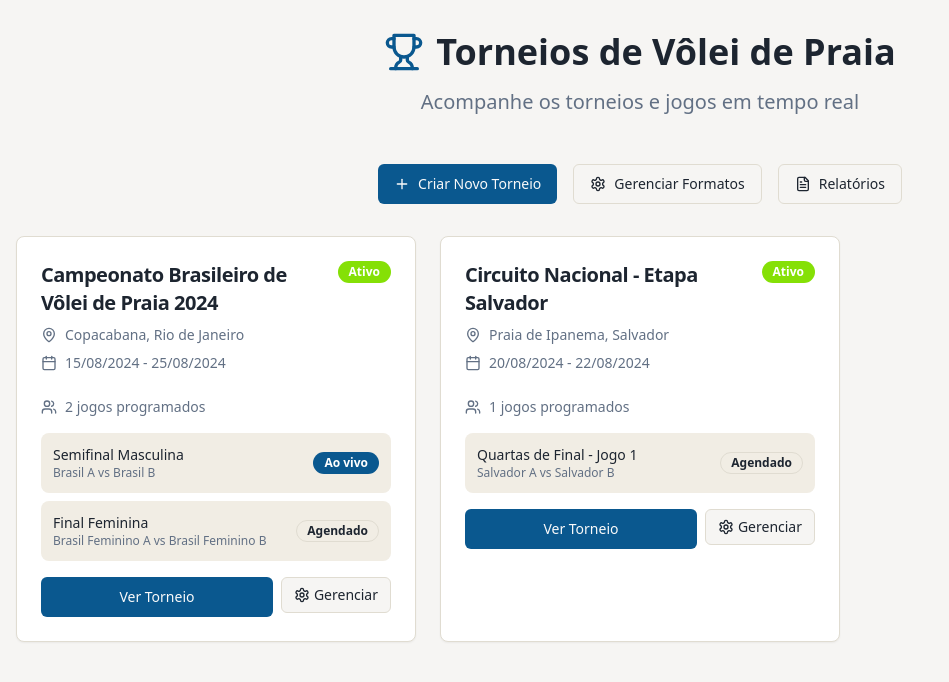
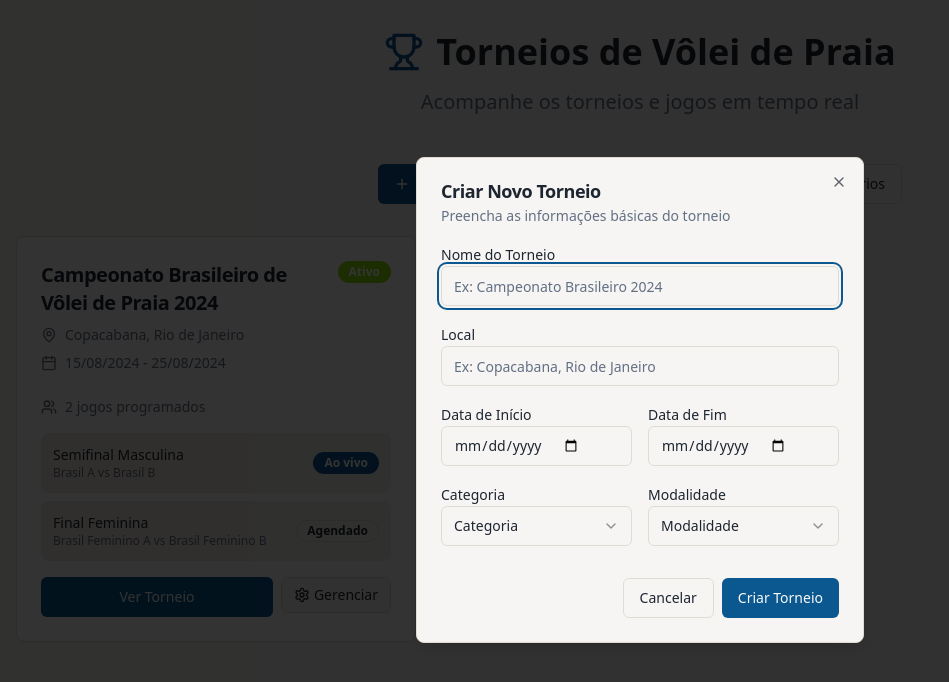
Before and after one commit to Markinjr92/beach-rally-referee, a React (Vite) app: page /tournaments in a window 1280 px wide. Both pictures are taken after a click on the button "Criar Novo Torneio". Shown: the top 682 px of the page, without its empty margins (0-949 px from the left). Built offline with nearby package versions, Linux system fonts and the light colour scheme.

Commit message:
Add tournament creation modal
Implement a modal for creating new tournaments when the "Create New Tournament" button is clicked.

```diff
--- a/src/pages/TournamentList.tsx
+++ b/src/pages/TournamentList.tsx
@@ -1,11 +1,25 @@
 import { Card, CardContent, CardDescription, CardHeader, CardTitle } from "@/components/ui/card";
 import { Badge } from "@/components/ui/badge";
 import { Button } from "@/components/ui/button";
+import { Dialog, DialogContent, DialogDescription, DialogHeader, DialogTitle, DialogTrigger } from "@/components/ui/dialog";
+import { Input } from "@/components/ui/input";
+import { Label } from "@/components/ui/label";
+import { Select, SelectContent, SelectItem, SelectTrigger, SelectValue } from "@/components/ui/select";
 import { Calendar, MapPin, Users, Trophy, Plus, Settings, FileText } from "lucide-react";
 import { Link } from "react-router-dom";
 import { mockTournaments } from "@/data/mockData";
+import { useState } from "react";
 
 export default function TournamentList() {
+  const [showCreateDialog, setShowCreateDialog] = useState(false);
+  const [formData, setFormData] = useState({
+    name: '',
+    location: '',
+    startDate: '',
+    endDate: '',
+    category: '',
+    modality: ''
+  });
   // Show only tournaments with active or scheduled games
   const activeTournaments = mockTournaments.filter(
     tournament => tournament.status === 'active' &&
@@ -27,10 +41,106 @@ export default function TournamentList() {
 
         {/* Tournament Management Actions */}
         <div className="mb-8 flex flex-wrap gap-4 justify-center">
-          <Button className="flex items-center gap-2">
-            <Plus size={20} />
-            Criar Novo Torneio
-          </Button>
+          <Dialog open={showCreateDialog} onOpenChange={setShowCreateDialog}>
+            <DialogTrigger asChild>
+              <Button className="flex items-center gap-2">
+                <Plus size={20} />
+                Criar Novo Torneio
+              </Button>
+            </DialogTrigger>
+            <DialogContent className="max-w-md">
+              <DialogHeader>
+                <DialogTitle>Criar Novo Torneio</DialogTitle>
+                <DialogDescription>
+                  Preencha as informações básicas do torneio
+                </DialogDescription>
+              </DialogHeader>
+              <div className="space-y-4">
+                <div>
+                  <Label htmlFor="name">Nome do Torneio</Label>
+                  <Input
+                    id="name"
+                    value={formData.name}
+                    onChange={(e) => setFormData({...formData, name: e.target.value})}
+                    placeholder="Ex: Campeonato Brasileiro 2024"
+                  />
+                </div>
+
+                <div>
+                  <Label htmlFor="location">Local</Label>
+                  <Input
+                    id="location"
+                    value={formData.location}
+                    onChange={(e) => setFormData({...formData, location: e.target.value})}
+                    placeholder="Ex: Copacabana, Rio de Janeiro"
+                  />
+                </div>
+
+                <div className="grid grid-cols-2 gap-4">
+                  <div>
+                    <Label htmlFor="startDate">Data de Início</Label>
+                    <Input
+                      id="startDate"
+                      type="date"
+                      value={formData.startDate}
+                      onChange={(e) => setFormData({...formData, startDate: e.target.value})}
+                    />
+                  </div>
+                  <div>
+                    <Label htmlFor="endDate">Data de Fim</Label>
+                    <Input
+                      id="endDate"
+                      type="date"
+                      value={formData.endDate}
+                      onChange={(e) => setFormData({...formData, endDate: e.target.value})}
+                    />
+                  </div>
+                </div>
+
+                <div className="grid grid-cols-2 gap-4">
+                  <div>
+                    <Label>Categoria</Label>
+                    <Select value={formData.category} onValueChange={(value) => setFormData({...formData, category: value})}>
+                      <SelectTrigger className="bg-background">
+                        <SelectValue placeholder="Categoria" />
+                      </SelectTrigger>
+                      <SelectContent className="bg-background border border-border">
+                        <SelectItem value="M">Masculino</SelectItem>
+                        <SelectItem value="F">Feminino</SelectItem>
+                        <SelectItem value="Misto">Misto</SelectItem>
+                      </SelectContent>
+                    </Select>
+                  </div>
+                  <div>
+                    <Label>Modalidade</Label>
+                    <Select value={formData.modality} onValueChange={(value) => setFormData({...formData, modality: value})}>
+                      <SelectTrigger className="bg-background">
+                        <SelectValue placeholder="Modalidade" />
+                      </SelectTrigger>
+                      <SelectContent className="bg-background border border-border">
+                        <SelectItem value="dupla">Dupla</SelectItem>
+                        <SelectItem value="quarteto">Quarteto</SelectItem>
+                      </SelectContent>
+                    </Select>
+                  </div>
+                </div>
+
+                <div className="flex justify-end gap-2 pt-4">
+                  <Button variant="outline" onClick={() => setShowCreateDialog(false)}>
+                    Cancelar
+                  </Button>
+                  <Button onClick={() => {
+                    // TODO: Implement tournament creation logic
+                    console.log('Creating tournament:', formData);
+                    setShowCreateDialog(false);
+                    setFormData({name: '', location: '', startDate: '', endDate: '', category: '', modality: ''});
+                  }}>
+                    Criar Torneio
+                  </Button>
+                </div>
+              </div>
+            </DialogContent>
+          </Dialog>
           <Button variant="outline" className="flex items-center gap-2">
             <Settings size={20} />
             Gerenciar Formatos
```
